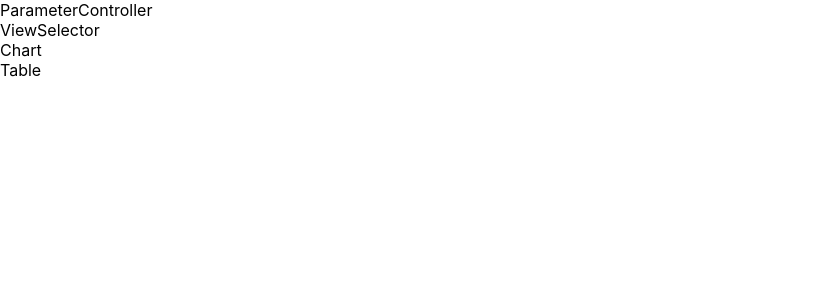
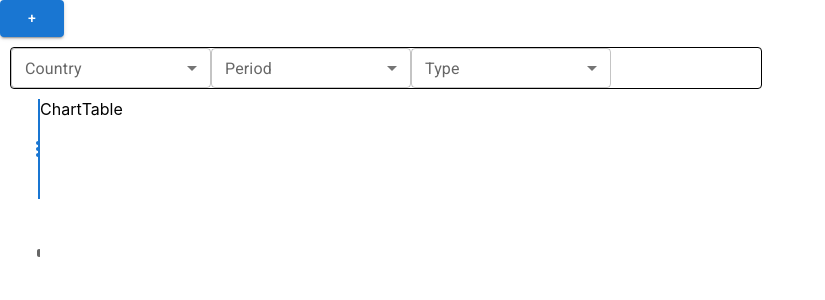
Before and after one commit to matojurimato/tp-visualize-it, a React (Create React App) app: page / in a window 1280 px wide. Shown: the top 300 px of the page, without its empty margins (0-825 px from the left). Built offline with nearby package versions, Linux system fonts and the light colour scheme.

Commit message:
Install mui and add basic elements and layouts

```diff
--- a/package.json
+++ b/package.json
@@ -3,6 +3,10 @@
   "version": "0.1.0",
   "private": true,
   "dependencies": {
+    "@emotion/react": "^11.10.5",
+    "@emotion/styled": "^11.10.5",
+    "@mui/icons-material": "^5.10.16",
+    "@mui/material": "^5.10.16",
     "@testing-library/jest-dom": "^5.16.5",
     "@testing-library/react": "^13.4.0",
     "@testing-library/user-event": "^13.5.0",
--- a/public/index.html
+++ b/public/index.html
@@ -8,6 +8,10 @@
       name="description"
       content="Web site created using create-react-app"
     />
+    <link
+      rel="stylesheet"
+      href="https://fonts.googleapis.com/css?family=Roboto:300,400,500,700&display=swap"
+    />
   </head>
   <body>
     <noscript>You need to enable JavaScript to run this app.</noscript>
--- a/src/App.css
+++ b/src/App.css
@@ -0,0 +1,3 @@
+.content-container {
+  display: flex;
+}
--- a/src/App.tsx
+++ b/src/App.tsx
@@ -1,15 +1,20 @@
+import { Button } from "@mui/material";
 import ChartView from "./components/ChartView";
 import ParameterController from "./components/ParameterController";
 import TableView from "./components/TableView";
 import ViewSelector from "./components/ViewSelector";
+import "./App.css";
 
 function App() {
   return (
     <>
+      <Button variant="contained">+</Button>
       <ParameterController />
-      <ViewSelector />
-      <ChartView />
-      <TableView />
+      <div className="content-container">
+        <ViewSelector />
+        <ChartView />
+        <TableView />
+      </div>
     </>
   );
 }
--- /dev/null
+++ b/src/components/ParameterController/ParameterController.css
@@ -0,0 +1,12 @@
+.select-container {
+  min-width: 250px;
+  max-width: 750px;
+  border: 1px solid;
+  border-radius: 4px;
+  margin: 10px;
+}
+
+.dropdown-select {
+  width: 200px;
+  margin: 24px;
+}
--- a/src/components/ParameterController/index.tsx
+++ b/src/components/ParameterController/index.tsx
@@ -1,7 +1,50 @@
-import React from "react";
+import Box from "@mui/material/Box";
+import FormControl from "@mui/material/FormControl";
+import InputLabel from "@mui/material/InputLabel";
+import MenuItem from "@mui/material/MenuItem";
+import Select from "@mui/material/Select";
+import "./ParameterController.css";
 
 const ParameterController = () => {
-  return <div>ParameterController</div>;
+  return (
+    <>
+      <Box className="select-container">
+        <FormControl className="dropdown-select" size="small">
+          <InputLabel>Country</InputLabel>
+          <Select label="Country">
+            <MenuItem value={"country1"} key={"1"}>
+              country1
+            </MenuItem>
+            <MenuItem value={"country2"} key={"2"}>
+              country2
+            </MenuItem>
+          </Select>
+        </FormControl>
+        <FormControl className="dropdown-select" size="small">
+          <InputLabel>Period</InputLabel>
+          <Select label="Period">
+            <MenuItem value={"period1"} key={"1"}>
+              period1
+            </MenuItem>
+            <MenuItem value={"period2"} key={"2"}>
+              period2
+            </MenuItem>
+          </Select>
+        </FormControl>
+        <FormControl className="dropdown-select" size="small">
+          <InputLabel>Type</InputLabel>
+          <Select label="Type">
+            <MenuItem value={"type1"} key={"1"}>
+              type1
+            </MenuItem>
+            <MenuItem value={"type2"} key={"2"}>
+              type2
+            </MenuItem>
+          </Select>
+        </FormControl>
+      </Box>
+    </>
+  );
 };
 
 export default ParameterController;
--- /dev/null
+++ b/src/components/ViewSelector/ViewSelector.css
@@ -0,0 +1,9 @@
+.vertical-tabs-container {
+  display: flex;
+  width: 40px;
+}
+
+.vertical-tab {
+  height: 100px;
+  margin-left: -25px;
+}
--- a/src/components/ViewSelector/index.tsx
+++ b/src/components/ViewSelector/index.tsx
@@ -1,5 +1,28 @@
+import Tab from "@mui/material/Tab";
+import Tabs from "@mui/material/Tabs";
+import TableRowsRoundedIcon from "@mui/icons-material/TableRowsRounded";
+import EqualizerRoundedIcon from "@mui/icons-material/EqualizerRounded";
+import "./ViewSelector.css";
+
 const ViewSelector = () => {
-  return <div>ViewSelector</div>;
+  return (
+    <>
+      <div className="vertical-tabs-container">
+        <Tabs value={"tabular"} orientation="vertical">
+          <Tab
+            value="tabular"
+            icon={<TableRowsRoundedIcon />}
+            className="vertical-tab"
+          />
+          <Tab
+            value="visual"
+            icon={<EqualizerRoundedIcon />}
+            className="vertical-tab"
+          />
+        </Tabs>
+      </div>
+    </>
+  );
 };
 
 export default ViewSelector;
```
Also changed, not shown: src/components/ParameterController/style.css (deleted), src/components/ViewSelector/style.css (deleted), 1 other file (tests, documents, lock files or other folders).
